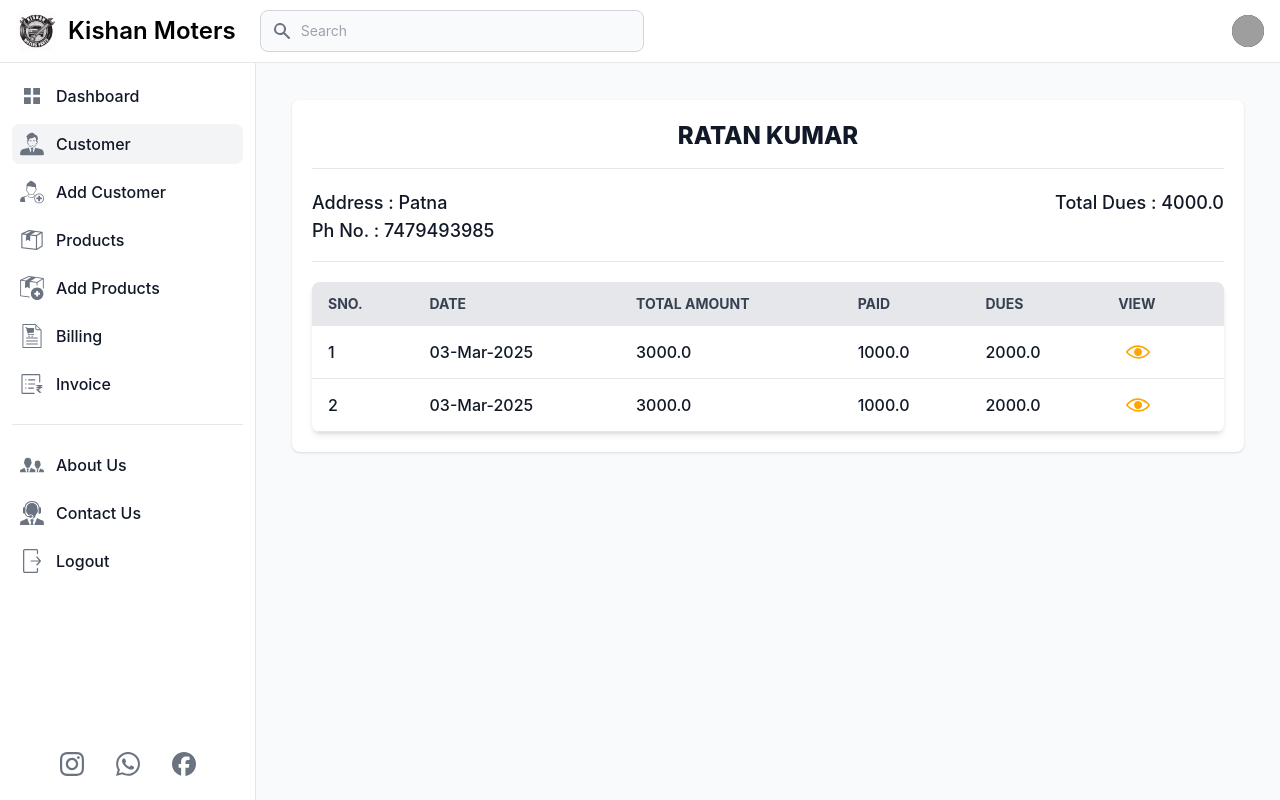
After one commit to ratan-kumar-git/Inventory-Management-System, a Flask app: page /customer_detail/2 in a window 1280 px wide. The commit adds this page. Run offline with Flask 3, Linux system fonts and the light colour scheme; a user stored in the database is signed in; data comes from the database, SQL or seed files in the repository; both versions use the stored data as it was after the commit; some libraries are stand-ins or nearby versions; grey boxes are pictures that could not be loaded.

Commit message:
Adding Customer Bill History

```diff
--- a/app.py
+++ b/app.py
@@ -1,4 +1,4 @@
-from flask import Flask, render_template, request, redirect, flash, session, send_file, url_for, jsonify
+from flask import Flask, render_template, request, redirect, flash, session, send_file, jsonify
 from flask_sqlalchemy import SQLAlchemy
 from sqlalchemy.exc import SQLAlchemyError
 import pandas as pd
@@ -19,7 +19,7 @@ db = SQLAlchemy(app)
 def india_time():
     return datetime.datetime.now(pytz.timezone("Asia/Kolkata"))
 
-# Create Database with the name of "User"
+# User Table
 class User(db.Model):
     id = db.Column(db.Integer, primary_key=True)
     name = db.Column(db.String(100), nullable=False)
@@ -38,7 +38,7 @@ class User(db.Model):
     def check_password(self, password):
         return bcrypt.checkpw(password.encode('utf-8'), self.password.encode('utf-8'))
 
-# Create Database for Customer
+# Customer Table
 class Customer(db.Model):
     id = db.Column(db.Integer, primary_key=True)
     user_id = db.Column(db.Integer, db.ForeignKey('user.id'), nullable=False)
@@ -52,6 +52,7 @@ class Customer(db.Model):
         self.customer_village = customer_village
         self.customer_mob_no = customer_mob_no
 
+# Product Table
 class Products(db.Model):
     prod_id = db.Column(db.Integer, primary_key=True)
     user_id = db.Column(db.Integer, db.ForeignKey('user.id'), nullable=False)
@@ -71,6 +72,7 @@ class Products(db.Model):
         self.prod_buy_price = prod_buy_price
         self.prod_min_quantity = prod_min_quantity
 
+# Billing Table
 class Billing(db.Model):
     id = db.Column(db.Integer, primary_key=True)
     customer_id = db.Column(db.Integer, db.ForeignKey('customer.id'), nullable=False)
@@ -88,6 +90,7 @@ class Billing(db.Model):
         self.amount_paid = amount_paid
         self.dues = dues
 
+# BillingDetail Table
 class BillingDetails(db.Model):
     id = db.Column(db.Integer, primary_key=True)
     billing_id = db.Column(db.Integer, db.ForeignKey('billing.id'), nullable=False)
@@ -101,12 +104,6 @@ class BillingDetails(db.Model):
 
 with app.app_context():
     db.create_all()
-
-
-# Home Page
-@app.route('/')
-def index():
-    return render_template('home.html', title='Home')
 
 
 # @app.route('/search', methods=['GET'])
@@ -129,6 +126,10 @@ def index():
 #         flash('You need to login first.', 'error')
 #         return redirect('/login')
 
+# Home Page
+@app.route('/')
+def index():
+    return render_template('home.html', title='Home')
 
 # Register Page
 @app.route('/signup', methods=['GET', 'POST'])
@@ -174,7 +175,6 @@ def login():
             flash(error, 'error')
     return render_template('login.html', title='Login Page')
 
-
 #Dashboard
 @app.route('/dashboard', methods=['GET', 'POST'])
 def dashboard():
@@ -198,14 +198,36 @@ def customers():
         customers = Customer.query.filter(Customer.user_id == user.id).paginate(page=page, per_page=10)
         total_customer = Customer.query.filter(Customer.user_id == user.id).count()
 
-        return render_template('customer.html', title='Customer', current_page='customer',
-                               user=user, customers=customers, total_customer=total_customer, min=min, enumerate=enumerate)
+        for customer in customers:
+            billings = Billing.query.filter_by(customer_id=customer.id).all()
+
+        return render_template('customer.html', title='Customer', current_page='customer', user=user, customers=customers, total_customer=total_customer, min=min, enumerate=enumerate, billings=billings)
 
     else:
         flash('You need to login first.', 'error')
         return redirect('/login')
 
-#Download Excel
+#add_customer
+@app.route('/add_customer', methods=['GET', 'POST'])
+def add_customer():
+    if 'email' in session:
+        user = User.query.filter_by(email=session['email']).first()
+        if request.method == 'POST':
+            customer_name = request.form['customer_name']
+            customer_village = request.form['customer_vill_name']
+            customer_mob_no = request.form['mobile_number']
+
+            new_data = Customer(user_id=user.id, customer_name=customer_name, customer_village=customer_village, customer_mob_no=customer_mob_no)
+            db.session.add(new_data)
+            db.session.commit()
+            flash('Customer Added Successful.', 'success')
+
+        return render_template('add_customer.html', title='Add Customer', current_page = 'add_customer', user=user)
+    else:
+        flash('You need to login first.', 'error')
+        return redirect('/login')
+
+#Download Customer Excel
 @app.route('/download_customer', methods=['GET'])
 def download_customer():
     if 'email' in session:
@@ -232,8 +254,50 @@ def download_customer():
         flash('You need to login first.', 'error')
         return redirect('/login')
 
+# Customer Bill Details
+@app.route('/customer_detail/<int:id>', methods=['GET'])
+def customer_detail(id):
+    if 'email' in session:
+        user = User.query.filter_by(email=session['email']).first()
+        customer = Customer.query.filter_by(id=id, user_id=user.id).first()
+        billings = Billing.query.filter_by(customer_id=customer.id).all()
+        total_dues = sum(billing.dues for billing in billings)
 
+        return render_template('customer_detail.html', title='Customer Detail', current_page='customer', user=user, customer=customer, billings=billings, total_dues=total_dues)
+    else:
+        flash('You need to login first.', 'error')
+        return redirect('/login')
 
+# Customer Billing History Details
+@app.route('/customer_billing_detail/<int:custo_id>/<int:bill_id>', methods=['GET'])
+def customer_billing_detail(custo_id, bill_id):
+    if 'email' in session:
+        user = User.query.filter_by(email=session['email']).first()
+        customer = Customer.query.filter_by(id=custo_id, user_id=user.id).first()
+
+        # Join BillingDetails with Billing and Products to fetch required details in one query
+        customer_billing_details = (
+            db.session.query(BillingDetails, Billing, Products)
+            .join(Billing, BillingDetails.billing_id == Billing.id)
+            .join(Products, BillingDetails.product_id == Products.prod_id)
+            .filter(Billing.id == bill_id)
+            .all()
+        )
+        print(customer_billing_details)
+
+        return render_template(
+            'customer_bill_detail.html',
+            title='Customer Detail',
+            current_page='customer',
+            user=user,
+            customer=customer,
+            customer_billing_details=customer_billing_details
+        )
+    else:
+        flash('You need to login first.', 'error')
+        return redirect('/login')
+
+# Delete Customer
 @app.route('/delete_customer/<int:id>', methods=['GET'])
 def delete_customer(id):
     if 'email' in session:
@@ -261,27 +325,6 @@ def delete_customer(id):
         flash('You need to login first.', 'error')
         return redirect('/login')
 
-
-#add_customer
-@app.route('/add_customer', methods=['GET', 'POST'])
-def add_customer():
-    if 'email' in session:
-        user = User.query.filter_by(email=session['email']).first()
-        if request.method == 'POST':
-            customer_name = request.form['customer_name']
-            customer_village = request.form['customer_vill_name']
-            customer_mob_no = request.form['mobile_number']
-
-            new_data = Customer(user_id=user.id, customer_name=customer_name, customer_village=customer_village, customer_mob_no=customer_mob_no)
-            db.session.add(new_data)
-            db.session.commit()
-            flash('Customer Added Successful.', 'success')
-
-        return render_template('add_customer.html', title='Add Customer', current_page = 'add_customer', user=user)
-    else:
-        flash('You need to login first.', 'error')
-        return redirect('/login')
-
 #Products
 @app.route('/products', methods=['GET', 'POST'])
 def products():
@@ -303,7 +346,30 @@ def products():
         flash('You need to login first.', 'error')
         return redirect('/login')
 
-#Download Excel
+#Add Products
+@app.route('/add_product', methods=['GET', 'POST'])
+def add_products():
+    if 'email' in session:
+        user = User.query.filter_by(email=session['email']).first()
+
+        if request.method == 'POST':
+            prod_name = request.form['product_name']
+            prod_quantity = request.form['product_quantity']
+            prod_sell_price = request.form['selling_price']
+            prod_mrp = request.form['mrp']
+            prod_buy_price = request.form['purches_price']
+            prod_min_quantity = request.form['min_quantity']
+
+            new_data = Products(user_id=user.id, prod_name=prod_name, prod_quantity=prod_quantity, prod_sell_price= prod_sell_price, prod_mrp=prod_mrp, prod_buy_price=prod_buy_price,  prod_min_quantity= prod_min_quantity)
+            db.session.add(new_data)
+            db.session.commit()
+            flash('Product Added Successful.', 'success')
+        return render_template('add_product.html', title='Add Products', current_page = 'add_product', user=user)
+    else:
+        flash('You need to login first.', 'error')
+        return redirect('/login')
+
+#Download Product Excel
 @app.route('/download_excel', methods=['GET'])
 def download_excel():
     if 'email' in session:
@@ -332,29 +398,7 @@ def download_excel():
         flash('You need to login first.', 'error')
         return redirect('/login')
 
-#Products
-@app.route('/add_product', methods=['GET', 'POST'])
-def add_products():
-    if 'email' in session:
-        user = User.query.filter_by(email=session['email']).first()
-
-        if request.method == 'POST':
-            prod_name = request.form['product_name']
-            prod_quantity = request.form['product_quantity']
-            prod_sell_price = request.form['selling_price']
-            prod_mrp = request.form['mrp']
-            prod_buy_price = request.form['purches_price']
-            prod_min_quantity = request.form['min_quantity']
-
-            new_data = Products(user_id=user.id, prod_name=prod_name, prod_quantity=prod_quantity, prod_sell_price= prod_sell_price, prod_mrp=prod_mrp, prod_buy_price=prod_buy_price,  prod_min_quantity= prod_min_quantity)
-            db.session.add(new_data)
-            db.session.commit()
-            flash('Product Added Successful.', 'success')
-        return render_template('add_product.html', title='Add Products', current_page = 'add_product', user=user)
-    else:
-        flash('You need to login first.', 'error')
-        return redirect('/login')
-
+# Edit product
 @app.route('/edit_product/<int:prod_id>', methods=['GET'])
 def edit_product(prod_id):
     if 'email' in session:
@@ -370,7 +414,7 @@ def edit_product(prod_id):
         flash('You need to login first.', 'error')
         return redirect('/login')
 
-
+# Update Product
 @app.route('/update_data/<int:prod_id>', methods=['POST'])
 def update_data(prod_id):
     if 'email' in session:
@@ -396,7 +440,7 @@ def update_data(prod_id):
         flash('You need to login first.', 'error')
         return redirect('/login')
 
-
+# Delete product
 @app.route('/delete_product/<int:prod_id>', methods=['GET'])
 def delete_product(prod_id):
     if 'email' in session:
@@ -423,8 +467,6 @@ def delete_product(prod_id):
     else:
         flash('You need to login first.', 'error')
         return redirect('/login')
-
-
 
 #Billing
 @app.route('/billing', methods=['GET', 'POST'])
@@ -520,8 +562,7 @@ def prod_billing():
     db.session.commit()
     return jsonify({"status": "success", "message": "Billing successful!"}), 200
 
-
-
+# Get Data During Billing
 @app.route('/get_customer_details/<int:customer_id>', methods=['GET'])
 def get_customer_details(customer_id):
     customer = db.session.get(Customer, customer_id)
--- /dev/null
+++ b/templates/customer_detail.html
@@ -0,0 +1,111 @@
+{% extends 'layout.html' %}
+
+{% block content %}
+
+<main class="p-4 md:ml-64 h-auto pt-20">
+    <div class="p-5 m-2 md:m-5 bg-white rounded-lg shadow dark:bg-gray-800">
+        <!-- Header Div -->
+        <div class="flex justify-center items-center pb-4 mb-4 rounded-t border-b sm:mb-5 dark:border-gray-600">
+            <h3 class="text-2xl uppercase font-extrabold text-gray-900 dark:text-white">
+                {{customer.customer_name}}
+            </h3>
+        </div>
+
+        <!-- Customet Area -->
+        <div class="grid sm:grid-cols-2 pb-4 rounded-t border-b dark:border-gray-600">
+            <!-- Right Box/Div -->
+            <div class="text-lg font-medium text-gray-900 dark:text-white">
+                <label for="Customer Village" class="block">
+                    Address : {{customer.customer_village}}
+                </label>
+                <label for="customer_phone" class="block">
+                    Ph No. : {{customer.customer_mob_no}}
+                </label>
+            </div>
+
+            <!-- Right Box/Div -->
+            <div class="text-lg md:text-right font-medium text-gray-900 dark:text-white">
+                <label for="Customer Dues" class="block">
+                    Total Dues : {{total_dues}}
+                </label>
+            </div>
+        </div>
+
+        <!-- Billing Item list -->
+        <div class="mt-5 bg-white dark:bg-gray-800 relative shadow-md sm:rounded-lg overflow-hidden">
+            <div class="overflow-x-auto">
+                <table class="billing-table  w-full text-sm text-left text-gray-500 dark:text-gray-400">
+                    <thead class="text-sm text-gray-700 uppercase bg-gray-200 dark:bg-gray-700 dark:text-gray-400">
+                        <tr>
+                            <th scope="col" class="px-4 py-3 whitespace-nowrap">SNo.</th>
+                            <th scope="col" class="px-4 py-3 whitespace-nowrap">Date</th>
+                            <th scope="col" class="px-4 py-3 whitespace-nowrap">Total Amount</th>
+                            <th scope="col" class="px-4 py-3 whitespace-nowrap">Paid</th>
+                            <th scope="col" class="px-4 py-3 whitespace-nowrap">Dues</th>
+                            <th scope="col" class="px-4 py-3 whitespace-nowrap">View</th>
+                        </tr>
+                    </thead>
+                    <tbody>
+                        {% if billings %}
+                        {% for billing in billings %}
+                        <tr class="border-b text-base dark:border-gray-600 hover:bg-gray-100 dark:hover:bg-gray-700">
+                            <td class="px-4 py-2 font-medium text-gray-900 whitespace-nowrap dark:text-white">
+                                <div class="flex items-center">
+                                    {{loop.index}}
+                                </div>
+                            </td>
+                            <td class="px-4 py-2 font-medium text-gray-900 whitespace-nowrap dark:text-white">
+                                <div class="flex items-center">
+                                    {{billing.billing_date.strftime('%d-%b-%Y')}}
+                                </div>
+                            </td>
+                            <td class="px-4 py-2 font-medium text-gray-900 whitespace-nowrap dark:text-white">
+                                <div class="flex items-center">
+                                    {{billing.total_amount}}
+                                </div>
+                            </td>
+                            <td class="px-4 py-2 font-medium text-gray-900 whitespace-nowrap dark:text-white">
+                                <div class="flex items-center">
+                                    {{billing.amount_paid}}
+                                </div>
+                            </td>
+                            <td class="px-4 py-2 font-medium text-gray-900 whitespace-nowrap dark:text-white">
+                                <div class="flex items-center">
+                                    {{billing.dues}}
+                                </div>
+                            </td>
+                            <td class="px-4 py-2 font-medium text-gray-900 whitespace-nowrap dark:text-white">
+                                <div class="flex items-center">
+                                    <!-- View Button -->
+                                    <div class="mr-2 p-2 hover:bg-slate-800 hover:rounded-md">
+                                        <a href="{{ url_for('customer_billing_detail', custo_id=customer.id, bill_id=billing.id)}}">
+                                            <button class="flex justify-center items-center">
+                                                <svg class="h-5 w-6" xmlns="http://www.w3.org/2000/svg"
+                                                    shape-rendering="geometricPrecision"
+                                                    text-rendering="geometricPrecision"
+                                                    image-rendering="optimizeQuality" fill="orange" id="Layer_1"
+                                                    data-name="Layer 1" xmlns="http://www.w3.org/2000/svg"
+                                                    viewBox="0 0 122.88 68.18">
+                                                    <title>view</title>
+                                                    <path class="cls-1"
+                                                        d="M61.44,13.81a20.31,20.31,0,1,1-14.34,6,20.24,20.24,0,0,1,14.34-6ZM1.05,31.31A106.72,106.72,0,0,1,11.37,20.43C25.74,7.35,42.08.36,59,0s34.09,5.92,50.35,19.32a121.91,121.91,0,0,1,12.54,12,4,4,0,0,1,.25,5,79.88,79.88,0,0,1-15.38,16.41A69.53,69.53,0,0,1,63.43,68.18,76,76,0,0,1,19.17,53.82,89.35,89.35,0,0,1,.86,36.44a3.94,3.94,0,0,1,.19-5.13Zm15.63-5A99.4,99.4,0,0,0,9.09,34,80.86,80.86,0,0,0,23.71,47.37,68.26,68.26,0,0,0,63.4,60.3a61.69,61.69,0,0,0,38.41-13.72,70.84,70.84,0,0,0,12-12.3,110.45,110.45,0,0,0-9.5-8.86C89.56,13.26,74.08,7.58,59.11,7.89S29.63,14.48,16.68,26.27Zm39.69-7.79a7.87,7.87,0,1,1-7.87,7.87,7.86,7.86,0,0,1,7.87-7.87Z" />
+                                                </svg>
+                                            </button>
+                                        </a>
+                                    </div>
+                                </div>
+                            </td>
+                        </tr>
+                        {% endfor %}
+                        {% else %}
+                        <tr>
+                            <td colspan="5" class="text-center p-5">No Record Found.</td>
+                        </tr>
+                        {% endif %}
+                    </tbody>
+                </table>
+            </div>
+        </div>
+    </div>
+</main>
+{% endblock %}
--- a/templates/layout.html
+++ b/templates/layout.html
@@ -37,7 +37,7 @@
 
                     <!-- Logo  -->
                     <a href="/" class="flex items-center justify-between mr-4">
-                        <img src="static\images\kishan-moters-logo.png" class="mr-3 h-10 rounded-lg" alt="Logo" />
+                        <img src="{{ url_for('static', filename='images/kishan-moters-logo.png')}}" class="mr-3 h-10 rounded-lg" alt="Logo" />
                         <span class="self-center text-2xl font-semibold whitespace-nowrap dark:text-white">Kishan Moters
                         </span>
                     </a>
```
Also changed, not shown: static/css/output.css (+101 -36 lines), templates/customer.html (+2 -8 lines), templates/customer_bill_detail.html (added, +97 -0 lines), instance/database.db.
